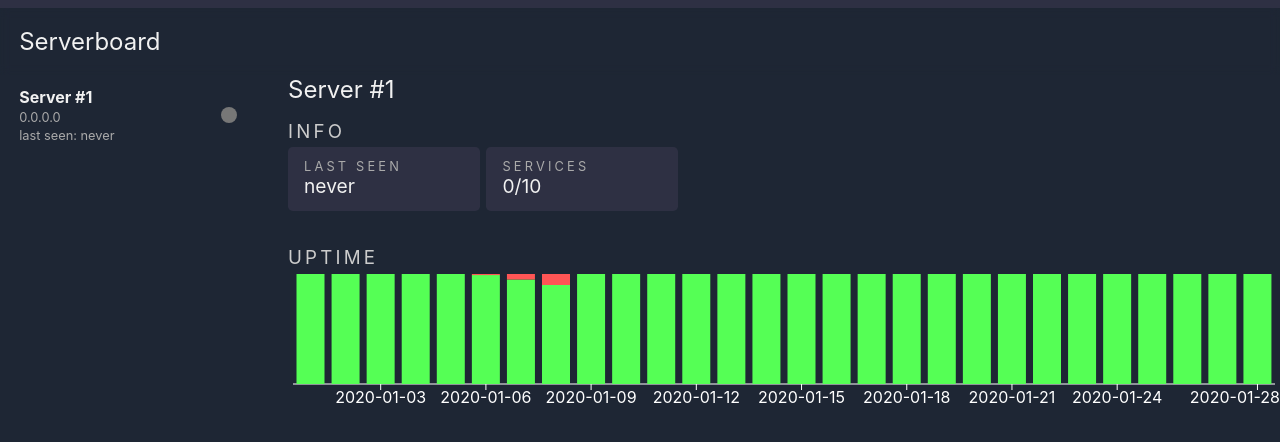
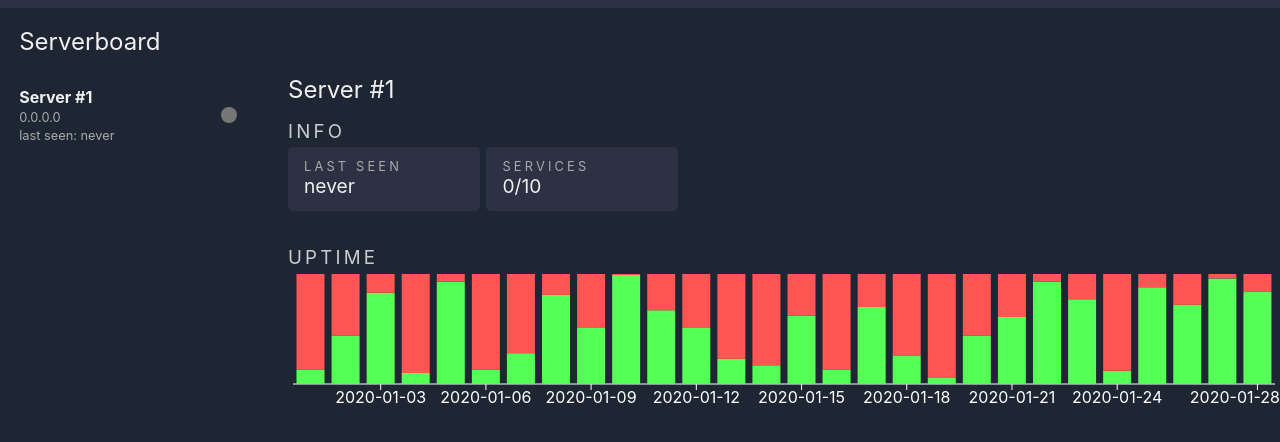
Before and after one commit to mat-sz/serverboard-web, a React (Create React App) app: page / in a window 1280 px wide. Shown: the top 442 px of the page. Built offline with nearby package versions, Linux system fonts and the light colour scheme.

Commit message:
added data randomization for the preview

```diff
--- a/src/components/Details/index.tsx
+++ b/src/components/Details/index.tsx
@@ -1,98 +1,23 @@
 import React from 'react';
 import {
-    BarChart, Bar, Cell, XAxis, YAxis, CartesianGrid, Tooltip, Legend, ResponsiveContainer
+    BarChart, Bar, XAxis, Tooltip, ResponsiveContainer
 } from 'recharts';
 import styles from './styles.module.scss';
 
 import DetailsSection from '../DetailsSection';
 import Info from '../Info';
 
-const data = [
-    {
-        name: '2020-01-01', uptime: 100, downtime: 0,
-    },
-    {
-        name: '2020-01-02', uptime: 100, downtime: 0,
-    },
-    {
-        name: '2020-01-03', uptime: 100, downtime: 0,
-    },
-    {
-        name: '2020-01-04', uptime: 100, downtime: 0,
-    },
-    {
-        name: '2020-01-05', uptime: 100, downtime: 0,
-    },
-    {
-        name: '2020-01-06', uptime: 99, downtime: 1,
-    },
-    {
-        name: '2020-01-07', uptime: 95, downtime: 5,
-    },
-    {
-        name: '2020-01-08', uptime: 90, downtime: 10,
-    },
-    {
-        name: '2020-01-09', uptime: 100, downtime: 0,
-    },
-    {
-        name: '2020-01-10', uptime: 100, downtime: 0,
-    },
-    {
-        name: '2020-01-11', uptime: 100, downtime: 0,
-    },
-    {
-        name: '2020-01-12', uptime: 100, downtime: 0,
-    },
-    {
-        name: '2020-01-13', uptime: 100, downtime: 0,
-    },
-    {
-        name: '2020-01-14', uptime: 100, downtime: 0,
-    },
-    {
-        name: '2020-01-15', uptime: 100, downtime: 0,
-    },
-    {
-        name: '2020-01-16', uptime: 100, downtime: 0,
-    },
-    {
-        name: '2020-01-17', uptime: 100, downtime: 0,
-    },
-    {
-        name: '2020-01-18', uptime: 100, downtime: 0,
-    },
-    {
-        name: '2020-01-19', uptime: 100, downtime: 0,
-    },
-    {
-        name: '2020-01-20', uptime: 100, downtime: 0,
-    },
-    {
-        name: '2020-01-21', uptime: 100, downtime: 0,
-    },
-    {
-        name: '2020-01-22', uptime: 100, downtime: 0,
-    },
-    {
-        name: '2020-01-23', uptime: 100, downtime: 0,
-    },
-    {
-        name: '2020-01-24', uptime: 100, downtime: 0,
-    },
-    {
-        name: '2020-01-25', uptime: 100, downtime: 0,
-    },
-    {
-        name: '2020-01-26', uptime: 100, downtime: 0,
-    },
-    {
-        name: '2020-01-27', uptime: 100, downtime: 0,
-    },
-    {
-        name: '2020-01-28', uptime: 100, downtime: 0,
-    },
+const dates = [
+    '2020-01-01', '2020-01-02', '2020-01-03', '2020-01-04', '2020-01-05', '2020-01-06', '2020-01-07',
+    '2020-01-08', '2020-01-09', '2020-01-10', '2020-01-11', '2020-01-12', '2020-01-13', '2020-01-14',
+    '2020-01-15', '2020-01-16', '2020-01-17', '2020-01-18', '2020-01-19', '2020-01-20', '2020-01-21',
+    '2020-01-22', '2020-01-23', '2020-01-24', '2020-01-25', '2020-01-26', '2020-01-27', '2020-01-28',
 ];
+
+const data = dates.map((date) => {
+    const uptime = Math.floor(Math.random() * 100);
+    return { name: date, uptime: uptime, downtime: 100 - uptime };
+});
 
 const Details: React.FC = () => {
     return (
```
